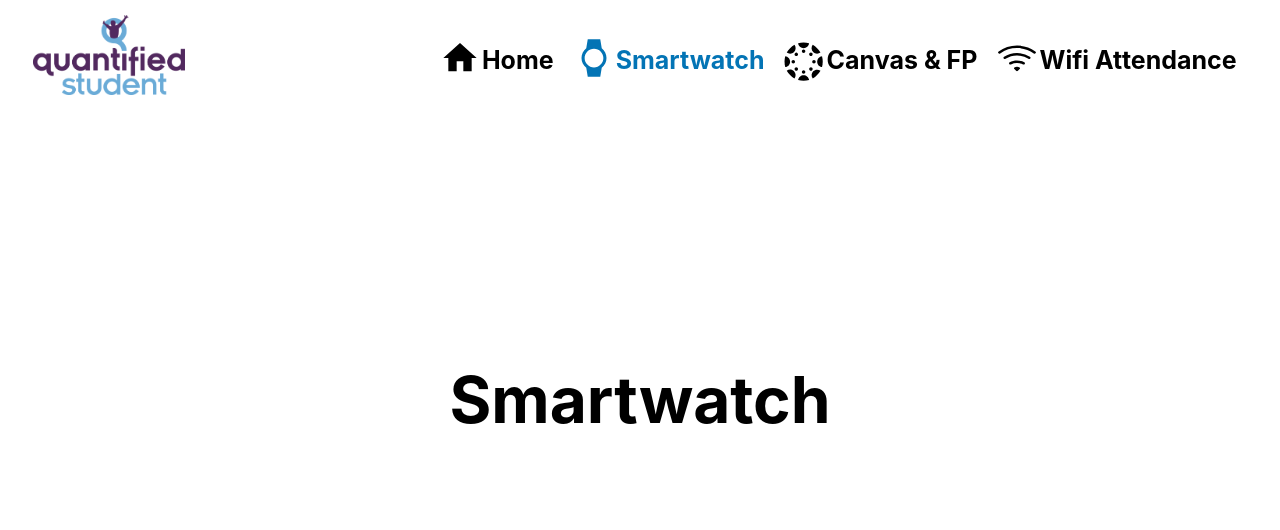
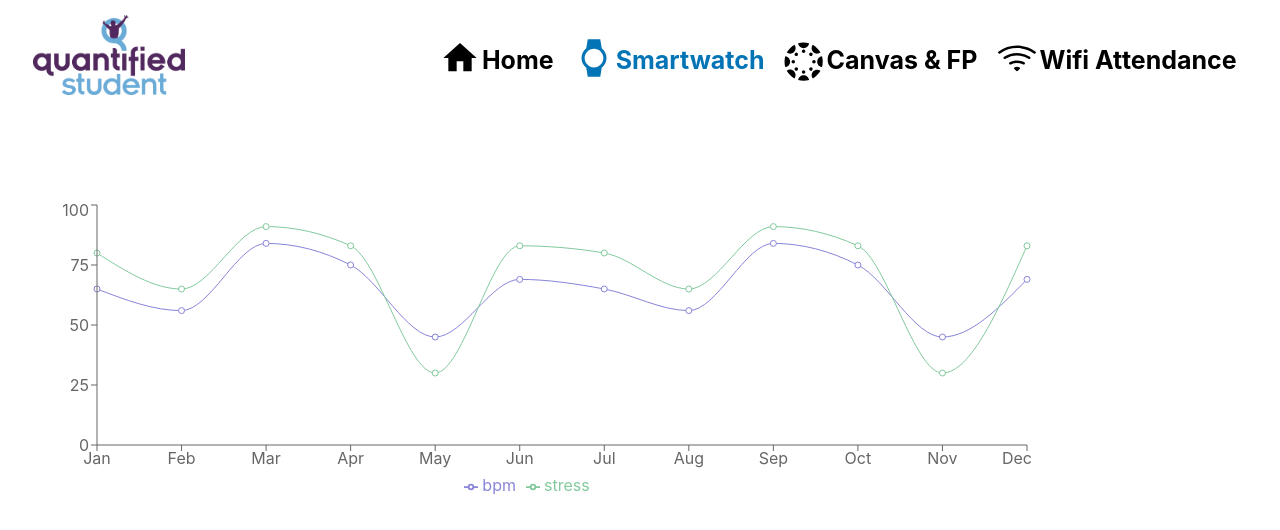
Before and after one commit to quantifiedstudent/dashboard, a Next.js app: page /smartwatch in a window 1280 px wide. Shown: the top 530 px of the page. Built offline with nearby package versions, Linux system fonts and the light colour scheme.

Commit message:
Created a Linegraph

```diff
--- /dev/null
+++ b/components/shared/Graphs/TimeGraph.tsx
@@ -0,0 +1,22 @@
+import {Legend, Line, LineChart, Tooltip, XAxis, YAxis} from 'recharts';
+
+
+export interface TimeGraphProps {
+    datapoints: { timestamp: string, bpm: number, stress: number }[];
+}
+
+function TimeGraph(props: TimeGraphProps) {
+
+    return <div style={{marginTop: '200px'}}>
+        <LineChart width={1000} height={300} data={props.datapoints}>
+            <Line type="monotone" dataKey="bpm" stroke="#8884d8"/>
+            <Line type="monotone" dataKey="stress" stroke="#82ca9d"/>
+            <XAxis dataKey="timestamp"/>
+            <YAxis/>
+            <Tooltip/>
+            <Legend/>
+        </LineChart>
+    </div>
+}
+
+export default TimeGraph;
--- /dev/null
+++ b/mockdata/watchdata.json
@@ -0,0 +1,65 @@
+{
+  "name": "Hartslag",
+  "datapoints": [
+    {
+      "timestamp": "Jan",
+      "bpm": 65,
+      "stress": 80
+    },
+    {
+      "timestamp": "Feb",
+      "bpm": 56,
+      "stress": 65
+    },
+    {
+      "timestamp": "Mar",
+      "bpm": 84,
+      "stress": 91
+    },
+    {
+      "timestamp": "Apr",
+      "bpm": 75,
+      "stress": 83
+    },
+    {
+      "timestamp": "May",
+      "bpm": 45,
+      "stress": 30
+    },
+    {
+      "timestamp": "Jun",
+      "bpm": 69,
+      "stress": 83
+    },
+    {
+      "timestamp": "Jul",
+      "bpm": 65,
+      "stress": 80
+    },
+    {
+      "timestamp": "Aug",
+      "bpm": 56,
+      "stress": 65
+    },
+    {
+      "timestamp": "Sep",
+      "bpm": 84,
+      "stress": 91
+    },
+    {
+      "timestamp": "Oct",
+      "bpm": 75,
+      "stress": 83
+    },
+    {
+      "timestamp": "Nov",
+      "bpm": 45,
+      "stress": 30
+    },
+    {
+      "timestamp": "Dec",
+      "bpm": 69,
+      "stress": 83
+    }
+  ]
+}
--- a/package.json
+++ b/package.json
@@ -9,11 +9,11 @@
     "lint": "next lint"
   },
   "dependencies": {
-    "d3": "^7.4.4",
     "next": "12.1.6",
     "react": "18.1.0",
     "react-dom": "18.1.0",
-    "react-icons": "^4.4.0"
+    "react-icons": "^4.4.0",
+    "recharts": "^2.1.10"
   },
   "devDependencies": {
     "@types/node": "17.0.36",
--- a/pages/smartwatch/index.tsx
+++ b/pages/smartwatch/index.tsx
@@ -1,6 +1,8 @@
 import {NextPage} from "next";
 import styles from "../../styles/Home.module.css";
 import Head from "next/head";
+import TimeGraph from "../../components/shared/Graphs/TimeGraph";
+import watchdata from '../../mockdata/watchdata.json';
 
 const Smartwatch: NextPage = () => {
     return (
@@ -11,9 +13,12 @@ const Smartwatch: NextPage = () => {
                 <link rel="icon" href="/favicon.ico"/>
             </Head>
 
+            <div>
+                <TimeGraph datapoints={watchdata.datapoints}/>
+            </div>
             <main className={styles.main}>
                 <h1 className={styles.title}>
-                    Smartwatch
+
                 </h1>
             </main>
 
```
Also changed, not shown: 2 other files (tests, documents, lock files or other folders).
